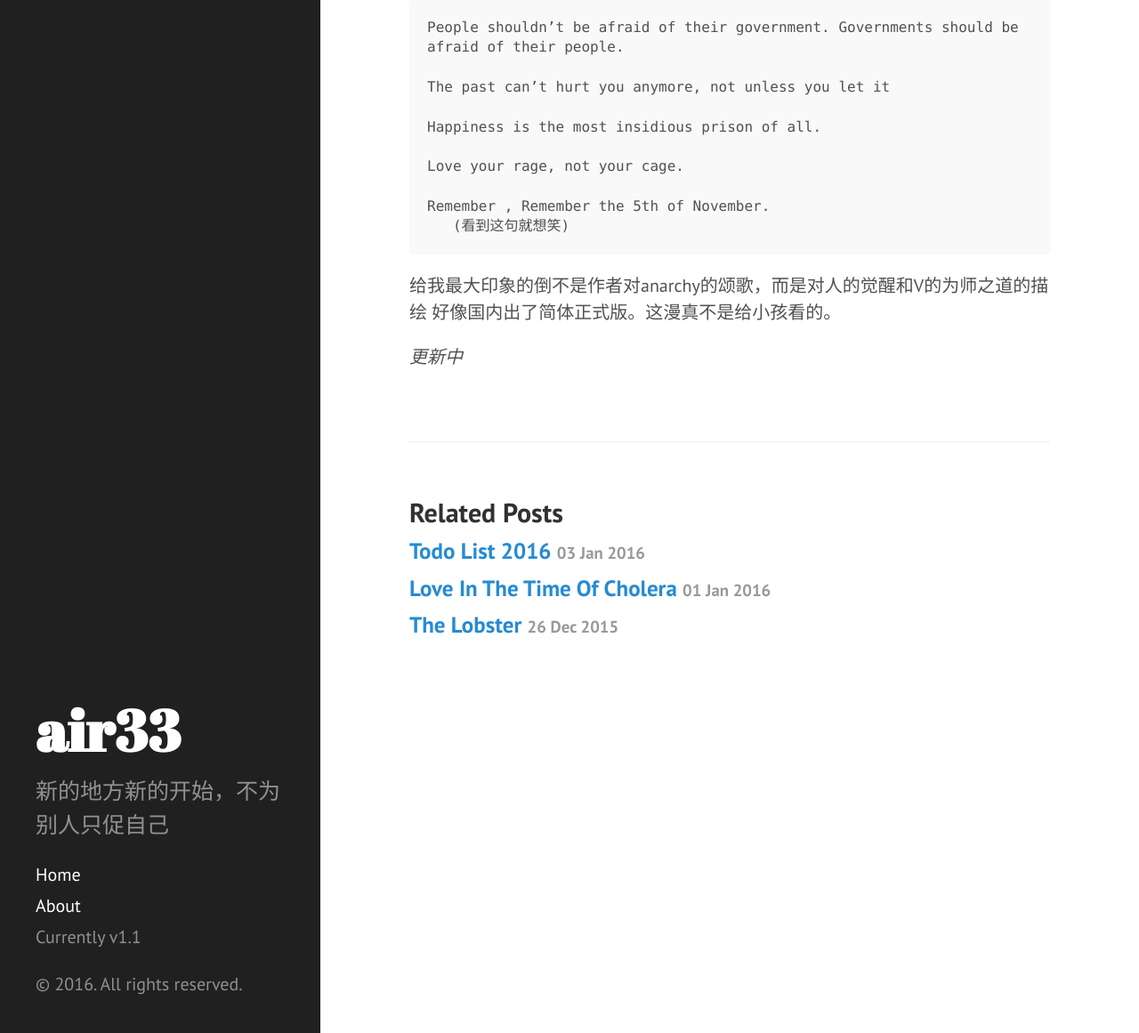
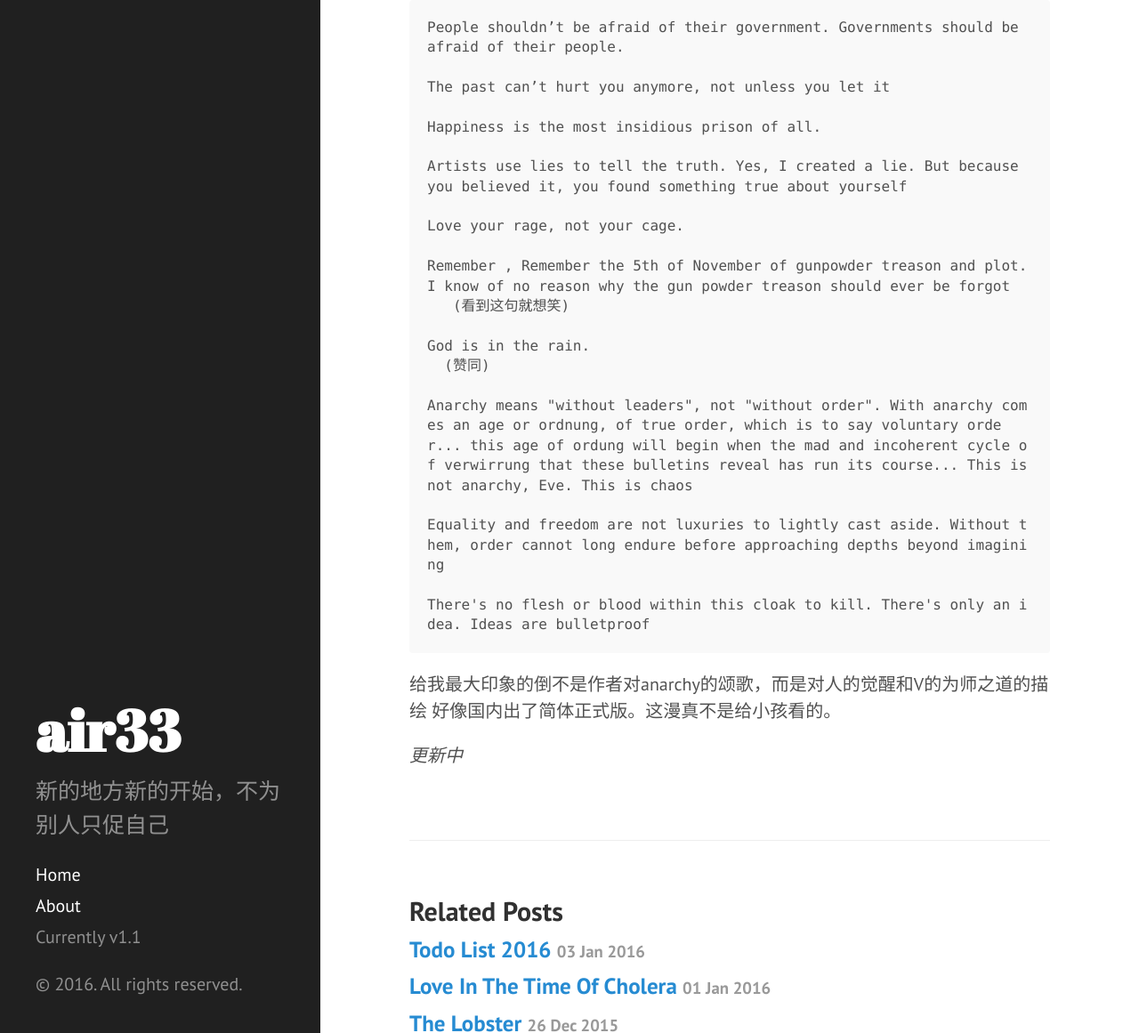
Before and after one commit to air33/air33.github.io, a Jekyll site: the page built from _posts/2016-01-03-comic-books-list.md, in a window 1280 px wide and 1400 px high, scrolled down 1528 px. Shown: the part 239-1400 px from the top of the window at 89% size. Built offline with Jekyll 4.4.1, drawn with Linux system fonts in a browser that asks for light colours; Markdown is read by kramdown in place of the engine named in the settings.

Commit message:
added comic entry on comic list

```diff
--- a/_posts/2016-01-03-comic-books-list.md
+++ b/_posts/2016-01-03-comic-books-list.md
@@ -50,10 +50,21 @@ layout: post
 
     Happiness is the most insidious prison of all.
 
+    Artists use lies to tell the truth. Yes, I created a lie. But because you believed it, you found something true about yourself
+
     Love your rage, not your cage.
 
-    Remember , Remember the 5th of November.
+    Remember , Remember the 5th of November of gunpowder treason and plot. I know of no reason why the gun powder treason should ever be forgot
        (看到这句就想笑)
+
+    God is in the rain.
+      (赞同)
+
+    Anarchy means "without leaders", not "without order". With anarchy comes an age or ordnung, of true order, which is to say voluntary order... this age of ordung will begin when the mad and incoherent cycle of verwirrung that these bulletins reveal has run its course... This is not anarchy, Eve. This is chaos
+
+    Equality and freedom are not luxuries to lightly cast aside. Without them, order cannot long endure before approaching depths beyond imagining
+
+    There's no flesh or blood within this cloak to kill. There's only an idea. Ideas are bulletproof
 
 
 给我最大印象的倒不是作者对anarchy的颂歌，而是对人的觉醒和V的为师之道的描绘
```
